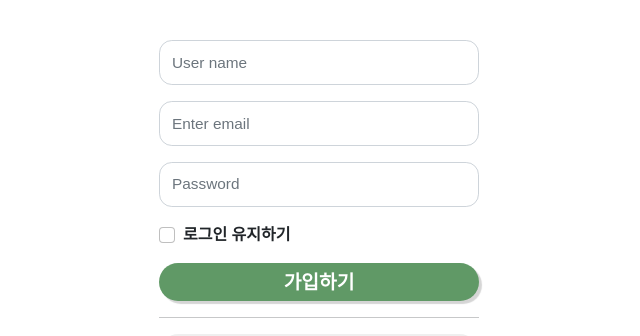
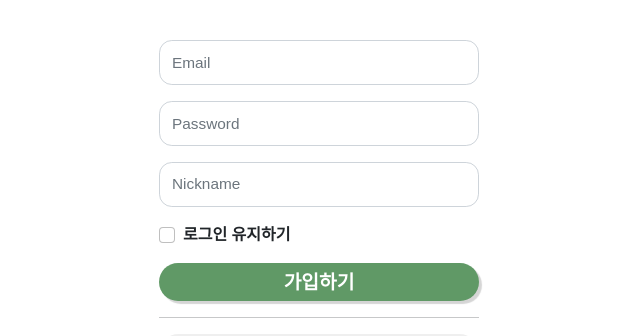
Before and after one commit to HyoJoon-Yang/UJS, a React (Create React App) app in the folder Front(typescript_ver)/: page /signup in a window 1280 px wide. Shown: the part 177-513 px from the top of the page, without its empty margins (321-961 px from the left). Built offline with nearby package versions, Linux system fonts and the light colour scheme.

Commit message:
회원가입 연동

```diff
--- a/Front(typescript_ver)/src/pages/SignUp.tsx
+++ b/Front(typescript_ver)/src/pages/SignUp.tsx
@@ -2,6 +2,10 @@ import Button from "react-bootstrap/Button";
 import Form from "react-bootstrap/Form";
 import { motion } from "framer-motion";
 import React from "react";
+import { useMutation, useQueryClient } from "@tanstack/react-query";
+import { userSignUp } from "src/api";
+import { useForm } from "react-hook-form";
+import { useNavigate } from "react-router-dom";
 
 function SignUp() {
   return (
@@ -27,17 +31,57 @@ function SignUp() {
   );
 }
 
+interface IForm {
+  email: string;
+  password: string;
+  nickname: string;
+}
+
 function SignUpForm() {
+  const { register, handleSubmit } = useForm<IForm>();
+  const queryClient = useQueryClient();
+  const navigate = useNavigate();
+  const mutation = useMutation(userSignUp, {
+    onMutate: () => {
+      console.log("mutation starting");
+    },
+    onSuccess: (data) => {
+      console.log("mutation is successful");
+      queryClient.refetchQueries(["me"]);
+      navigate('/login')
+    },
+    onError: (error) => {
+      console.log("mutation has an error");
+    },
+  });
+  const onSubmit = ({ email, password, nickname }: IForm) => {
+    mutation.mutate({ email, password, nickname });
+  };
   return (
-    <Form>
-      <Form.Group className="mb-3" controlId="formBasicName">
-        <Form.Control type="text" placeholder="User name" />
-      </Form.Group>
+    <Form onSubmit={handleSubmit(onSubmit)}>
       <Form.Group className="mb-3" controlId="formBasicEmail">
-        <Form.Control type="email" placeholder="Enter email" />
+        <Form.Control
+          required
+          {...register("email", { required: true })}
+          type="email"
+          placeholder="Email"
+        />
       </Form.Group>
       <Form.Group className="mb-3" controlId="formBasicPassword">
-        <Form.Control type="password" placeholder="Password" />
+        <Form.Control
+          required
+          {...register("password", { required: true })}
+          type="password"
+          placeholder="Password"
+        />
+      </Form.Group>
+      <Form.Group className="mb-3" controlId="formBasicName">
+        <Form.Control
+          required
+          {...register("nickname", { required: true })}
+          type="text"
+          placeholder="Nickname"
+        />
       </Form.Group>
       <Form.Group className="mb-3" controlId="formBasicCheckbox">
         <Form.Check type="checkbox" label="로그인 유지하기" />
```
